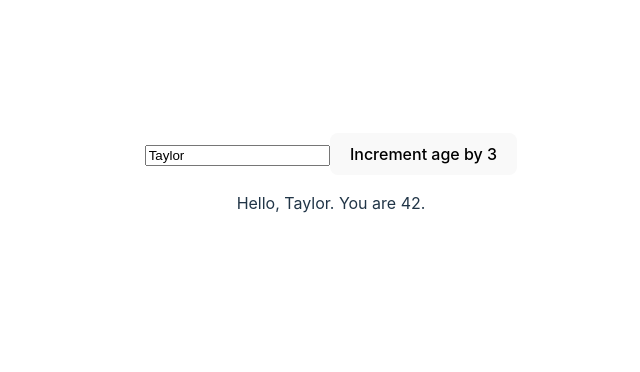
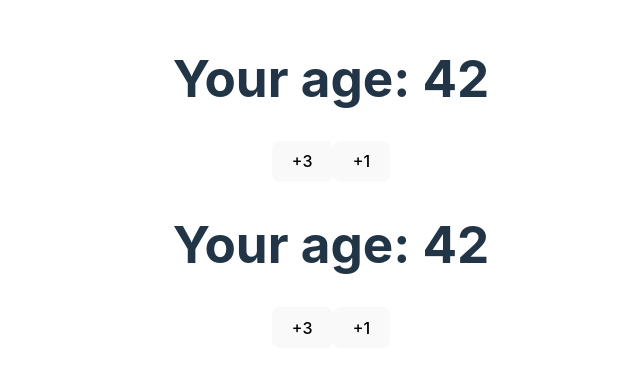
Before and after one commit to petermoyano/react-beta-docs, a React (Vite) app: page / in a window 1280 px wide. Shown: the part 218-590 px from the top of the page, without its empty margins (309-949 px from the left). Built offline with nearby package versions, Linux system fonts and the light colour scheme.

Commit message:
useState use updater functions

```diff
--- a/src/App.jsx
+++ b/src/App.jsx
@@ -3,13 +3,16 @@ import Form from "./reference/useRef/Form";
 import CatFriends from "./reference/useRef/CatFriends";
 import VideoPlayer from "./reference/useRef/VideoPlayer";
 import AgeForm from "./reference/useState/AgeForm";
+import { CounterBad, CounterGood } from "./reference/useState/Counter";
 function App() {
   return (
     <div className="App">
       {/* <Form /> */}
       {/* <CatFriends /> */}
       {/* <VideoPlayer /> */}
-      <AgeForm />
+      {/* <AgeForm /> */}
+      <CounterBad />
+      <CounterGood />
     </div>
   );
 }
--- /dev/null
+++ b/src/reference/useState/Counter.jsx
@@ -0,0 +1,63 @@
+import { useState } from "react";
+// The only diff between these 2 components is that  CounterGood uses un updater function,
+// so that means that every time increment() is executed, the function is queued, as opposed to
+// CounterBad where you update the state directly so you end up doing 42 + 1. three times
+export function CounterGood() {
+  const [age, setAge] = useState(42);
+
+  function increment() {
+    setAge((a) => a + 1);
+  }
+
+  return (
+    <>
+      <h1>Your age: {age}</h1>
+      <button
+        onClick={() => {
+          increment();
+          increment();
+          increment();
+        }}
+      >
+        +3
+      </button>
+      <button
+        onClick={() => {
+          increment();
+        }}
+      >
+        +1
+      </button>
+    </>
+  );
+}
+
+export function CounterBad() {
+  const [age, setAge] = useState(42);
+
+  function increment() {
+    setAge(age + 1);
+  }
+
+  return (
+    <>
+      <h1>Your age: {age}</h1>
+      <button
+        onClick={() => {
+          increment();
+          increment();
+          increment();
+        }}
+      >
+        +3
+      </button>
+      <button
+        onClick={() => {
+          increment();
+        }}
+      >
+        +1
+      </button>
+    </>
+  );
+}
```
